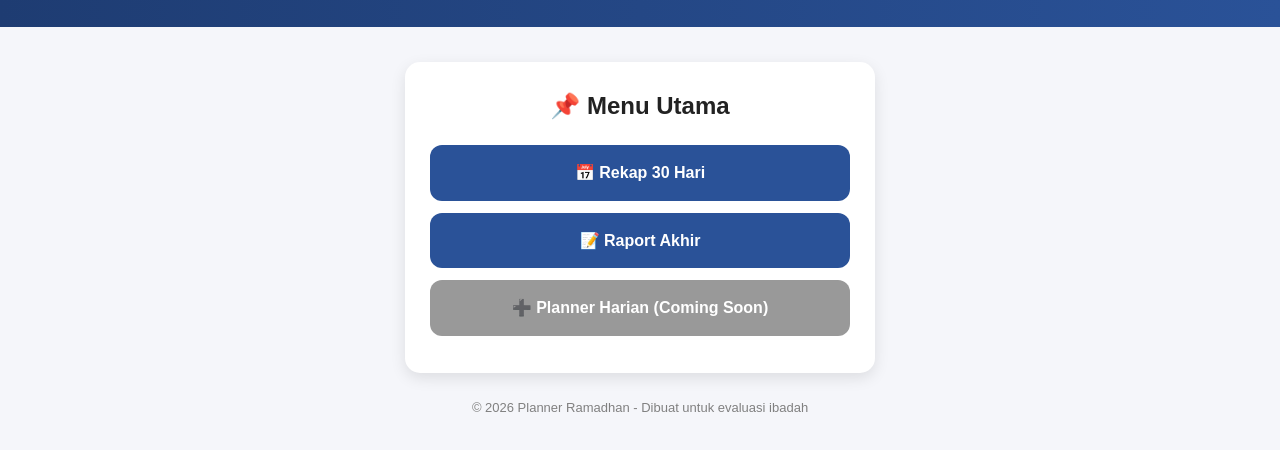
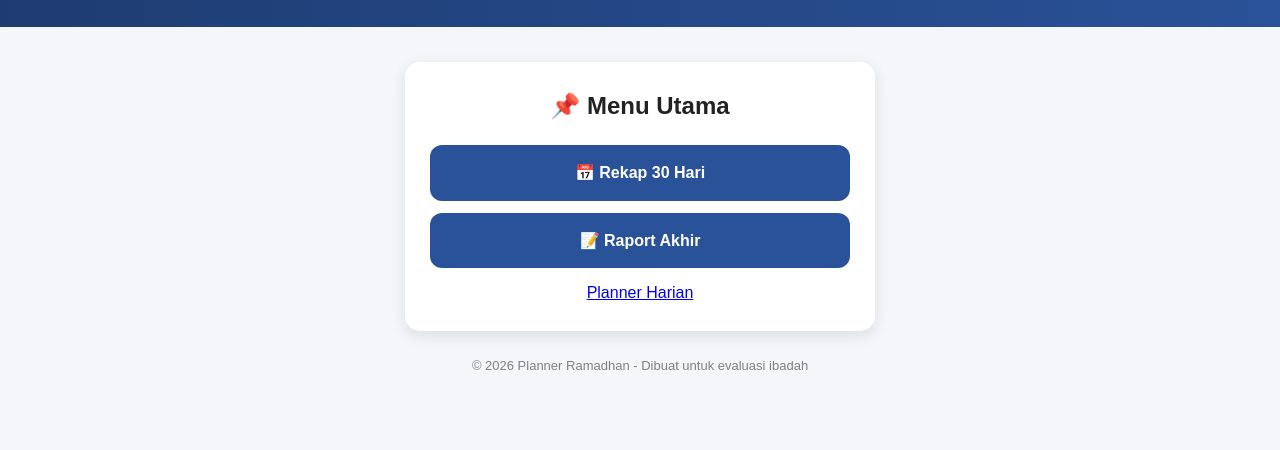
Before and after one commit to habsi7615-eng/plannerramadhan, a plain HTML site: page index.html in a window 1280 px wide. Shown: the part 112-562 px from the top of the page. Drawn offline with Linux system fonts and the light colour scheme.

Commit message:
Update index.html

```diff
--- a/index.html
+++ b/index.html
@@ -25,7 +25,7 @@
 
       <a class="btn" href="raport.html">📝 Raport Akhir</a>
 
-      <a class="btn secondary" href="#">➕ Planner Harian (Coming Soon)</a>
+      <a href="harian.html" class="btn-planner">Planner Harian</a>
     </div>
 
     <div class="footer">
```
